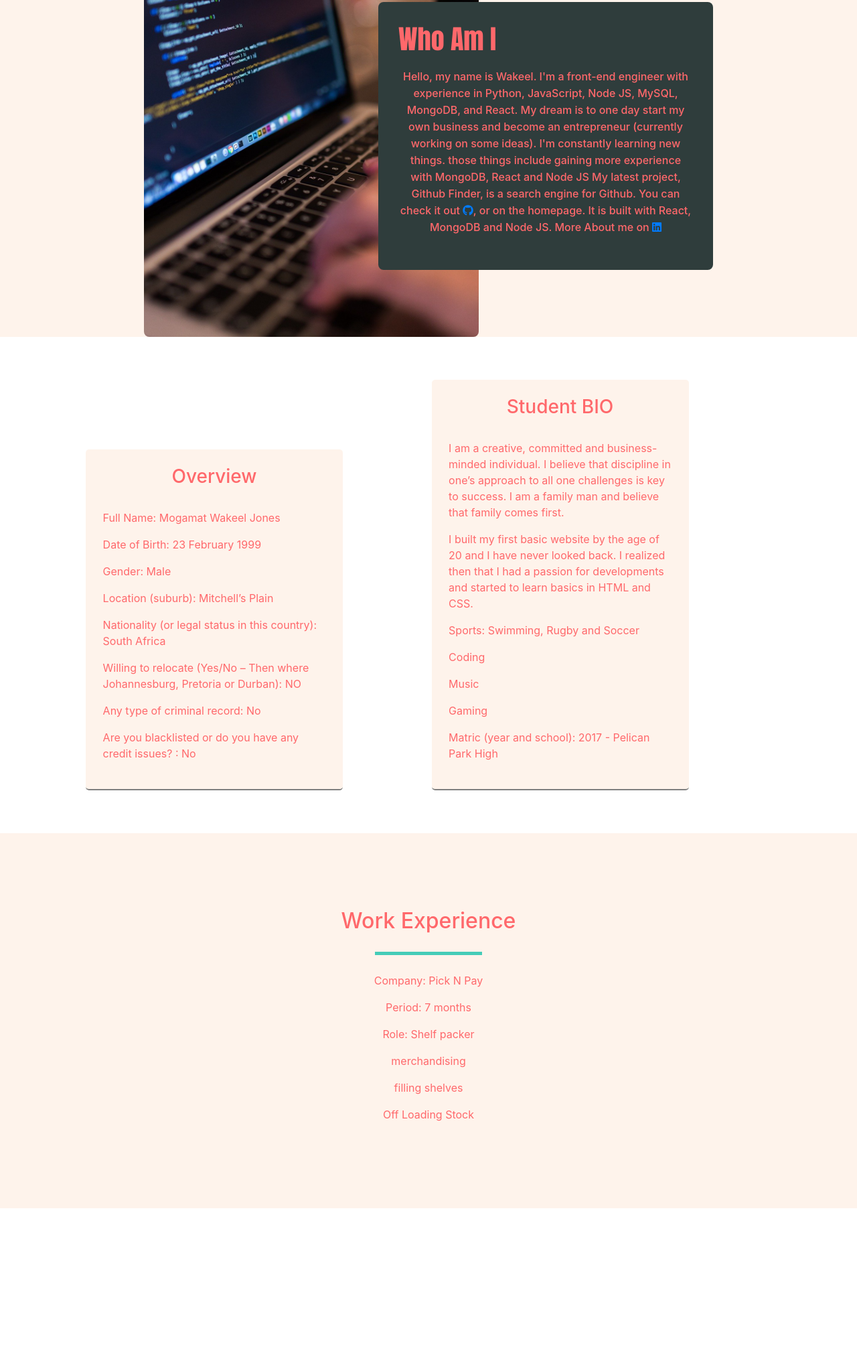
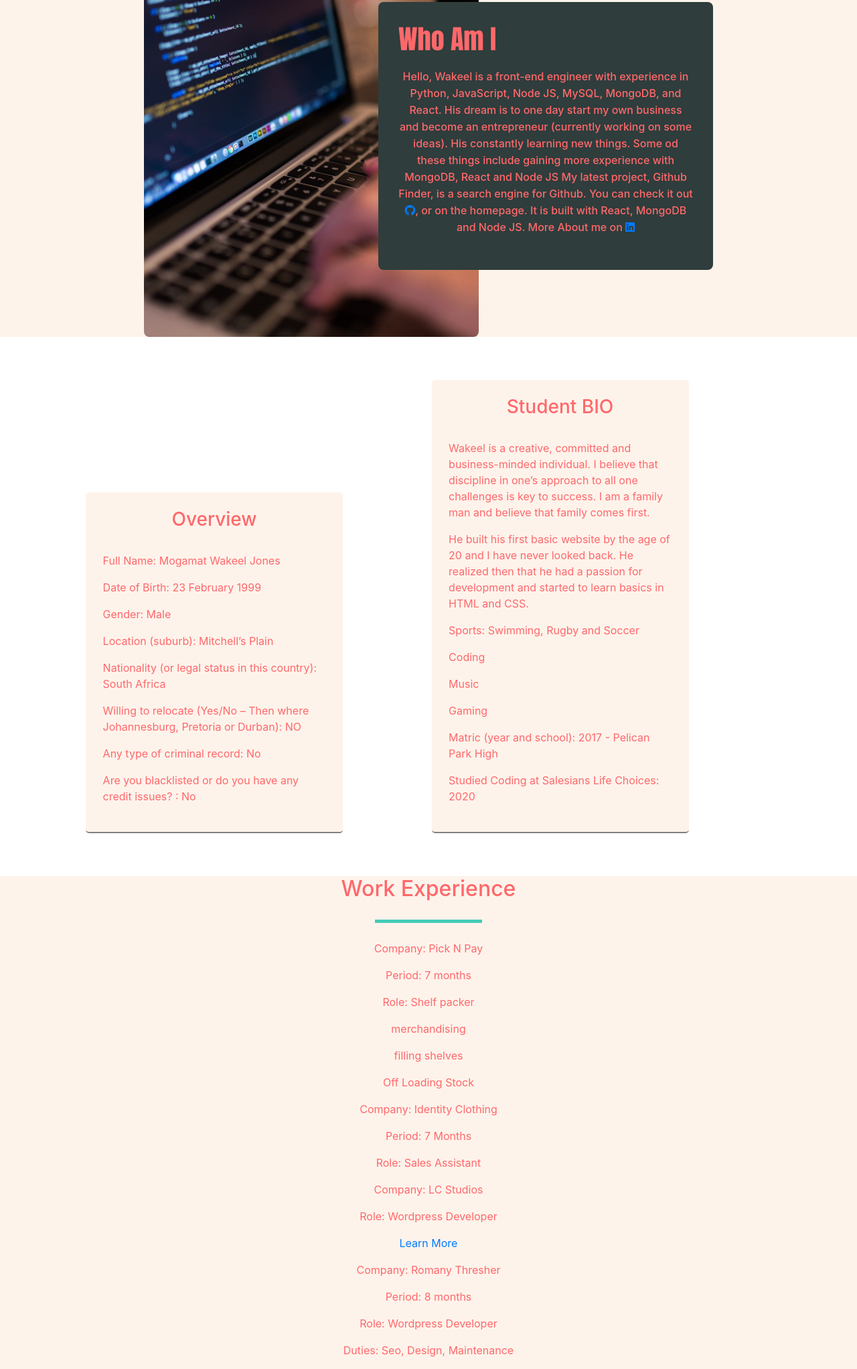
Before and after one commit to WakeelJones/Html-Portfolio, a plain HTML site: page about.html in a window 1280 px wide. Shown: the part 497-2541 px from the top of the page at 67% size. Before the commit the page ends 2301 px from the top, so only its background shows below. Drawn offline with nearby package versions, Linux system fonts and the light colour scheme; a web font is replaced by a local one.

Commit message:
Update About
Updated Portfolio

```diff
--- a/about.html
+++ b/about.html
@@ -51,11 +51,11 @@
               <div class="content">
                 <h1>Who Am I</h1>
                 <p>
-                  Hello, my name is Wakeel. I'm a front-end engineer with experience
-                  in Python, JavaScript, Node JS, MySQL, MongoDB, and React. My
+                  Hello, Wakeel is a front-end engineer with experience
+                  in Python, JavaScript, Node JS, MySQL, MongoDB, and React. His
                   dream is to one day start my own business and become an
-                  entrepreneur (currently working on some ideas). I'm constantly
-                  learning new things. those things include gaining more experience
+                  entrepreneur (currently working on some ideas). His constantly
+                  learning new things. Some od these things include gaining more experience
                   with MongoDB, React and Node JS My latest project, Github Finder,
                   is a search engine for Github. You can check it out <a href="https://github.com/WakeelJones" target="blank" rel="no-reopener"><i class="fab fa-github"></i></a>, or on the
                   homepage. It is built with React, MongoDB and Node JS. More About me on <a href="https://www.linkedin.com/in/wakeel-jones-3b0036157/" target="blank" rel="no-reopener"><i class="fab fa-linkedin"></i></a>
@@ -87,8 +87,8 @@
            <br />
            <center><h3>Student BIO</h3></center>
            <br>
-           <p>I am a creative, committed and business-minded individual. I believe that discipline in one’s approach to all one challenges is key to success. I am a family man and believe that family comes first.</p>
-           <p>I built my first basic website by the age of 20 and I have never looked back. I realized then that I had a passion for developments and started to learn basics in HTML and CSS.</p>
+           <p>Wakeel is a creative, committed and business-minded individual. I believe that discipline in one’s approach to all one challenges is key to success. I am a family man and believe that family comes first.</p>
+           <p>He built his first basic website by the age of 20 and I have never looked back. He realized then that he had a passion for development and started to learn basics in HTML and CSS.</p>
            <p>Sports: Swimming, Rugby and Soccer</p>
            <p>Coding
         </p>
@@ -97,18 +97,29 @@
 
         </p>
            <p>Matric (year and school): 2017 - Pelican Park High</p>
+           <p>Studied Coding at Salesians Life Choices: 2020</p>
         </div>
 
         <div class="container2">
             <div class="content">
                 <h2>Work Experience</h2>
                 <div class="divider"></div>
-                <p>Company:  Pick N Pay</p>
+                <p>Company: Pick N Pay</p>
                 <p>Period: 7 months</p>
                 <p>Role: Shelf packer</p>
                 <p>merchandising</p>
                 <p>filling shelves</p>
                 <p>Off Loading Stock</p>
+                <p class="Job1">Company: Identity Clothing</p>
+                <p class="Job1">Period: 7 Months</p>
+                <p class="Job1">Role: Sales Assistant</p>
+                <p class="Job2">Company: LC Studios</p>
+                <p class="Job2">Role: Wordpress Developer</p>
+                <p class="Job2"><a href="https://wakeeljones.netlify.app/index.html#portfolio">Learn More</a></p>
+                <p class="Job3">Company: Romany Thresher</p>
+                <p class="Job3">Period: 8 months</p>
+                <p class="Job3">Role: Wordpress Developer</p>
+                <p class="Job3">Duties: Seo, Design, Maintenance</p>
             </div>
         </div>
 </body>
```
